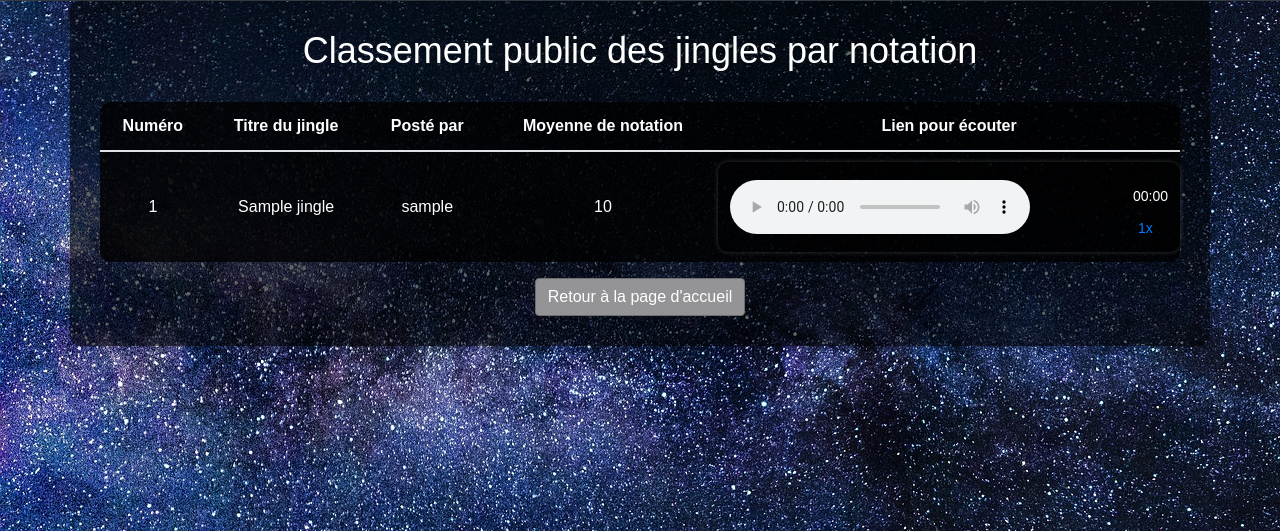
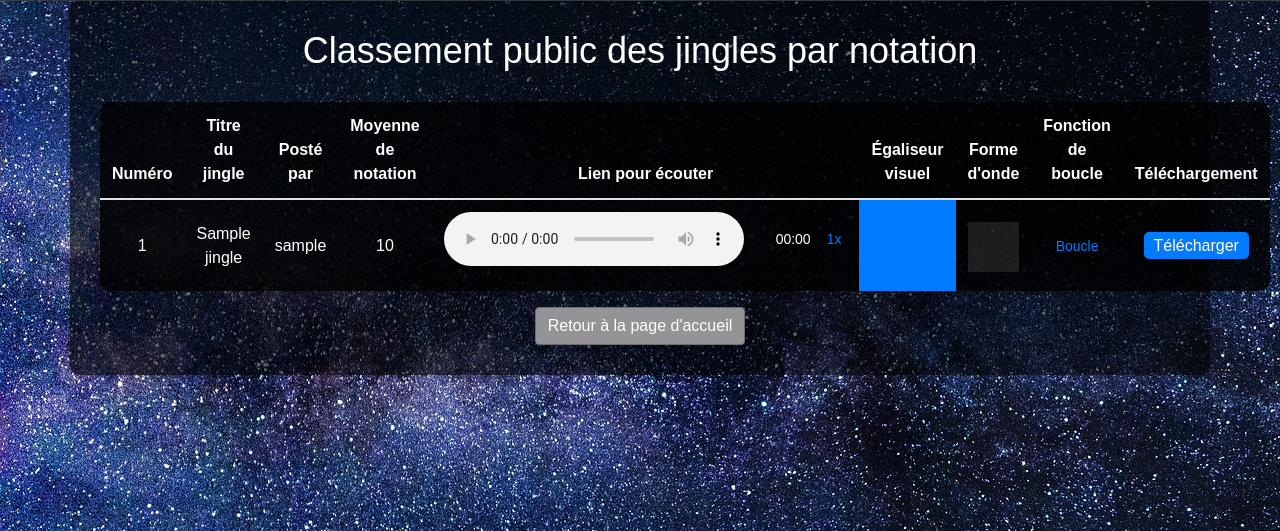
Before and after one commit to Viggsengetass/jingle_contest, a PHP site: page /ranking.php in a window 1280 px wide. Shown: the part 177-708 px from the top of the page. Run offline with PHP 8.4, Linux system fonts and the light colour scheme; tables that the repository leaves empty or names only in its code hold one stand-in row (values such as "Sample post").

Commit message:
complete audio

```diff
--- a/js/ranking.js
+++ b/js/ranking.js
@@ -1,18 +1,22 @@
-document.addEventListener("DOMContentLoaded", function() {
-    const audioPlayers = document.querySelectorAll('.audio-player audio');
+document.addEventListener("DOMContentLoaded", function () {
+    const audioPlayers = document.querySelectorAll(".audio-player audio");
 
-    audioPlayers.forEach(function(audio) {
+    audioPlayers.forEach(function (audio) {
         const audioContainer = audio.parentElement;
 
-        const playPauseButton = audioContainer.querySelector('.play-pause-button');
-        const progressBar = audioContainer.querySelector('.progress-bar');
-        const progressBarFill = audioContainer.querySelector('.progress-bar-fill');
-        const timer = audioContainer.querySelector('.timer');
-        const speedButton = audioContainer.querySelector('.speed-button');
+        const playPauseButton = audioContainer.querySelector(".play-pause-button");
+        const progressBar = audioContainer.querySelector(".progress-bar");
+        const progressBarFill = audioContainer.querySelector(".progress-bar-fill");
+        const timer = audioContainer.querySelector(".timer");
+        const speedButton = audioContainer.querySelector(".speed-button");
+        const visualizer = audioContainer.querySelector(".visualizer");
+        const waveformCanvas = audioContainer.querySelector(".waveform");
+        const loopButton = audioContainer.querySelector(".loop-button");
 
         let isPlaying = false;
+        let isLooping = false;
 
-        playPauseButton.addEventListener('click', function() {
+        playPauseButton.addEventListener("click", function () {
             if (isPlaying) {
                 audio.pause();
             } else {
@@ -20,26 +24,26 @@ document.addEventListener("DOMContentLoaded", function() {
             }
         });
 
-        audio.addEventListener('play', function() {
+        audio.addEventListener("play", function () {
             isPlaying = true;
-            playPauseButton.textContent = '⏸';
+            playPauseButton.textContent = "⏸";
         });
 
-        audio.addEventListener('pause', function() {
+        audio.addEventListener("pause", function () {
             isPlaying = false;
-            playPauseButton.textContent = '▶';
+            playPauseButton.textContent = "▶";
         });
 
-        audio.addEventListener('timeupdate', function() {
+        audio.addEventListener("timeupdate", function () {
             const currentTime = audio.currentTime;
             const duration = audio.duration;
             const progress = (currentTime / duration) * 100;
 
-            progressBarFill.style.width = progress + '%';
+            progressBarFill.style.width = progress + "%";
             timer.textContent = formatTime(currentTime);
         });
 
-        progressBar.addEventListener('click', function(e) {
+        progressBar.addEventListener("click", function (e) {
             const boundingBox = progressBar.getBoundingClientRect();
             const mouseX = e.clientX - boundingBox.left;
             const progressPercent = (mouseX / boundingBox.width) * 100;
@@ -51,10 +55,24 @@ document.addEventListener("DOMContentLoaded", function() {
         let playbackSpeedIndex = 1;
         const playbackSpeeds = [0.5, 1.0, 1.5, 2.0];
 
-        speedButton.addEventListener('click', function() {
+        speedButton.addEventListener("click", function () {
             playbackSpeedIndex = (playbackSpeedIndex + 1) % playbackSpeeds.length;
             audio.playbackRate = playbackSpeeds[playbackSpeedIndex];
-            speedButton.textContent = playbackSpeeds[playbackSpeedIndex] + 'x';
+            speedButton.textContent = playbackSpeeds[playbackSpeedIndex] + "x";
+        });
+
+        // Code pour l'égaliseur visuel ici
+
+        // Code pour la forme d'onde ici
+
+        loopButton.addEventListener("click", function () {
+            if (isLooping) {
+                audio.loop = false;
+                isLooping = false;
+            } else {
+                audio.loop = true;
+                isLooping = true;
+            }
         });
     });
 
@@ -62,6 +80,8 @@ document.addEventListener("DOMContentLoaded", function() {
         const minutes = Math.floor(seconds / 60);
         seconds = Math.floor(seconds % 60);
 
-        return (minutes < 10 ? '0' : '') + minutes + ':' + (seconds < 10 ? '0' : '') + seconds;
+        return (
+            (minutes < 10 ? "0" : "") + minutes + ":" + (seconds < 10 ? "0" : "") + seconds
+        );
     }
 });
--- a/ranking.php
+++ b/ranking.php
@@ -30,6 +30,10 @@ $result = mysqli_query($conn, $query);
             <th>Posté par</th>
             <th>Moyenne de notation</th>
             <th>Lien pour écouter</th>
+            <th>Égaliseur visuel</th>
+            <th>Forme d'onde</th>
+            <th>Fonction de boucle</th>
+            <th>Téléchargement</th>
         </tr>
         </thead>
         <tbody>
@@ -58,6 +62,10 @@ $result = mysqli_query($conn, $query);
             echo "<button class='speed-button'>1x</button>";
             echo "</div>";
             echo '</td>';
+            echo "<td class='visualizer'></td>";
+            echo "<td><canvas class='waveform'></canvas></td>";
+            echo "<td><button class='loop-button'>Boucle</button></td>";
+            echo "<td><a href='{$row['jingle_file_path']}' download class='download-link'>Télécharger</a></td>";
             echo "</tr>";
             $rank++;
         }
--- a/style/ranking.css
+++ b/style/ranking.css
@@ -4,7 +4,7 @@ body {
     background-image: url("/assets/img/milky-way-2695569_1920.jpg");
     margin: 0;
     padding-top: 10%;
-    color: #fff; /* Couleur de texte blanche */
+    color: #fff;
 }
 
 /* Styles pour le contenu principal */
@@ -14,7 +14,7 @@ body {
     text-align: center;
     border-radius: 10px;
     box-shadow: 0 0 10px rgba(0, 0, 0, 0.2);
-    background-color: rgba(0, 0, 0, 0.6); /* Fond semi-transparent */
+    background-color: rgba(0, 0, 0, 0.6);
 }
 
 h1 {
@@ -24,8 +24,8 @@ h1 {
 
 .table {
     margin-top: 30px;
-    background-color: rgba(0, 0, 0, 0.8); /* Fond semi-transparent */
-    color: #fff; /* Couleur de texte blanche pour les en-têtes */
+    background-color: rgba(0, 0, 0, 0.8);
+    color: #fff;
     border: none;
     border-radius: 10px;
 }
@@ -35,22 +35,16 @@ h1 {
     vertical-align: middle;
 }
 
-/* Styles pour le lecteur audio personnalisé */
 .audio-player {
     display: flex;
     align-items: center;
     justify-content: space-between;
-    margin: 10px 0;
-    padding: 10px;
-    background-color: rgba(0, 0, 0, 0.4); /* Fond semi-transparent */
-    border-radius: 10px;
-    box-shadow: 0 0 5px rgba(255, 255, 255, 0.2);
 }
 
 .custom-audio-player {
     display: flex;
-    flex-direction: column;
     align-items: center;
+    gap: 10px;
 }
 
 .play-pause-button {
@@ -58,44 +52,33 @@ h1 {
     border: none;
     outline: none;
     cursor: pointer;
-    font-size: 24px;
-    color: #ffc107; /* Couleur du bouton de lecture/pause */
-    transition: color 0.3s;
-    animation: pulse 1s infinite alternate; /* Animation de pulsation */
-}
-
-.play-pause-button:hover {
-    color: #ff5733; /* Couleur du bouton de lecture/pause au survol */
+    font-size: 20px;
+    color: #fff;
 }
 
 .timeline-container {
     display: flex;
     align-items: center;
-    margin: 10px 0;
+    gap: 10px;
 }
 
 .timeline {
-    width: 100%;
-    height: 10px;
-    background-color: #555;
-    border-radius: 5px;
-    margin-right: 10px;
+    flex-grow: 1;
+    height: 4px;
+    background-color: rgba(255, 255, 255, 0.3);
     position: relative;
-    overflow: hidden;
 }
 
 .progress-bar {
+    height: 100%;
     width: 0;
-    height: 100%;
-    background-color: #ffc107; /* Couleur de la barre de progression */
-    border-radius: 5px;
+    background-color: #007bff;
     position: absolute;
-    transition: width 0.1s;
 }
 
 .timer {
+    font-size: 14px;
     color: #fff;
-    font-size: 14px;
 }
 
 .speed-button {
@@ -104,20 +87,56 @@ h1 {
     outline: none;
     cursor: pointer;
     font-size: 14px;
-    color: #007bff; /* Couleur du bouton de vitesse */
+    color: #007bff;
     transition: color 0.3s;
 }
 
 .speed-button:hover {
-    color: #0056b3; /* Couleur du bouton de vitesse au survol */
+    color: #0056b3;
 }
 
-/* Animation de pulsation pour le bouton de lecture/pause */
-@keyframes pulse {
-    0% {
-        transform: scale(1);
-    }
-    100% {
-        transform: scale(1.1);
-    }
+/* Style de l'égaliseur visuel */
+.visualizer {
+    width: 100%;
+    height: 4px;
+    background-color: #007bff;
+    margin-top: 10px;
 }
+
+/* Style de la forme d'onde */
+.waveform {
+    width: 100%;
+    height: 50px;
+    background-color: rgba(255, 255, 255, 0.1);
+    margin-top: 10px;
+}
+
+/* Style du bouton de boucle */
+.loop-button {
+    background-color: transparent;
+    border: none;
+    outline: none;
+    cursor: pointer;
+    font-size: 14px;
+    color: #007bff;
+    transition: color 0.3s;
+}
+
+.loop-button:hover {
+    color: #0056b3;
+}
+
+/* Style du bouton de téléchargement */
+.download-link {
+    background-color: #007bff;
+    color: #fff;
+    border: none;
+    padding: 5px 10px;
+    text-decoration: none;
+    border-radius: 5px;
+    transition: background-color 0.3s;
+}
+
+.download-link:hover {
+    background-color: #0056b3;
+}
```
